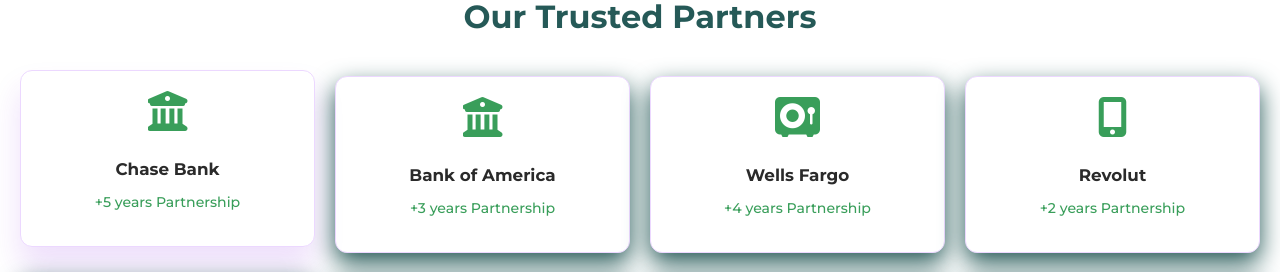
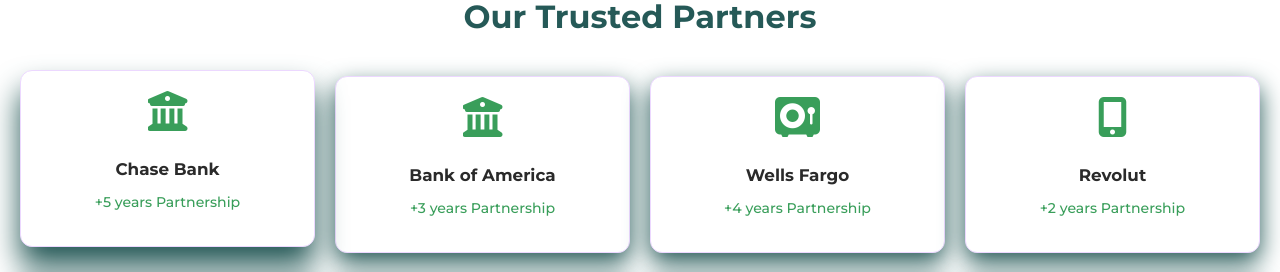
Before and after one commit to kidgideon/echeque, a React (Vite) app: page / in a window 1280 px wide. In both pictures the pointer is over the element 167 px from the left and 653 px from the top of the page. Shown: the part 489-761 px from the top of the page. Built offline with nearby package versions, Linux system fonts and the light colour scheme.

Commit message:
fixing hover

```diff
--- a/src/styles/home.module.css
+++ b/src/styles/home.module.css
@@ -246,7 +246,7 @@
 
 .partnerCard:hover {
   transform: translateY(-6px);
-  box-shadow: 0 20px 30px rgba(138, 43, 226, 0.15);
+  box-shadow: 0 20px 30px #255957;
 }
 
 .partnerIcon {
```
